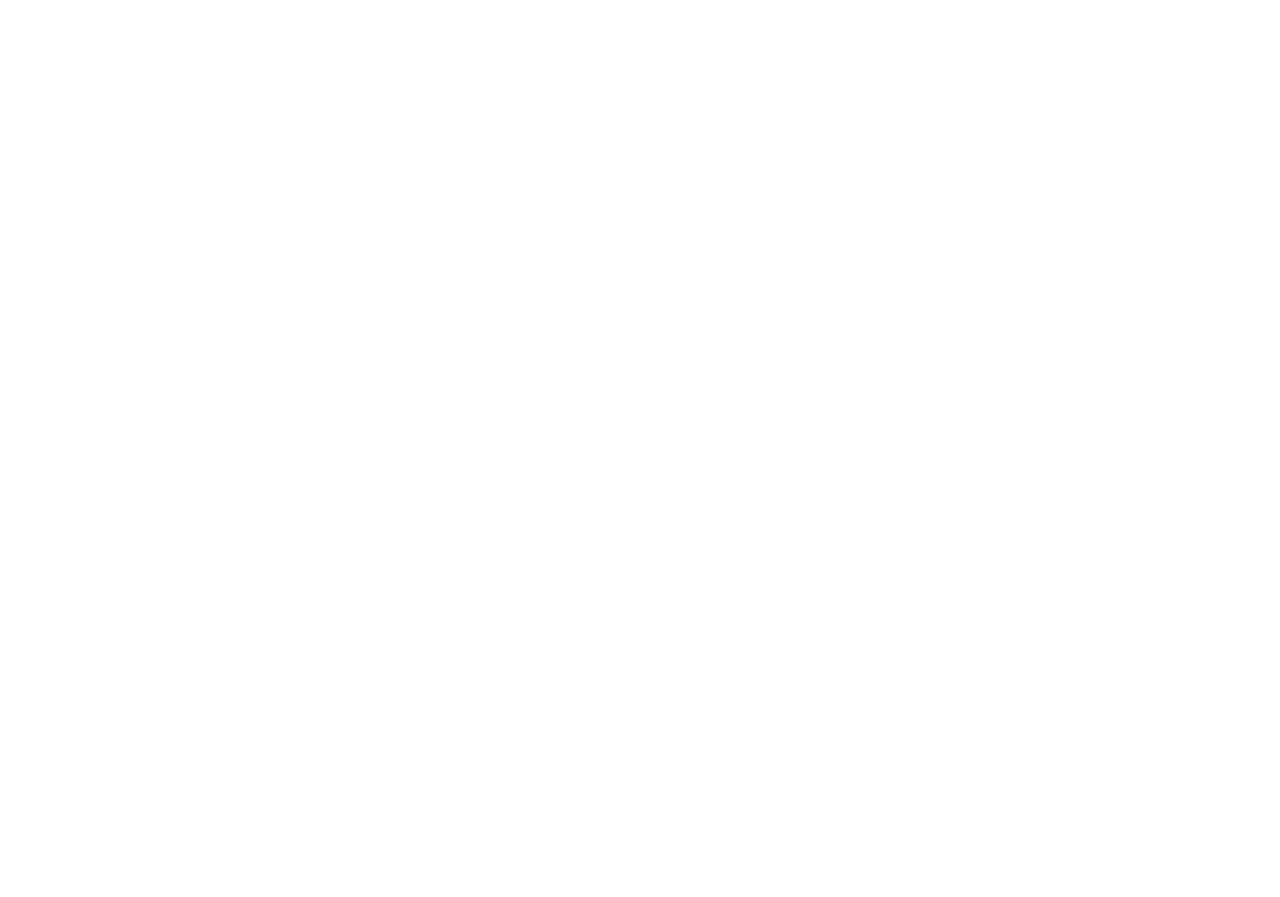
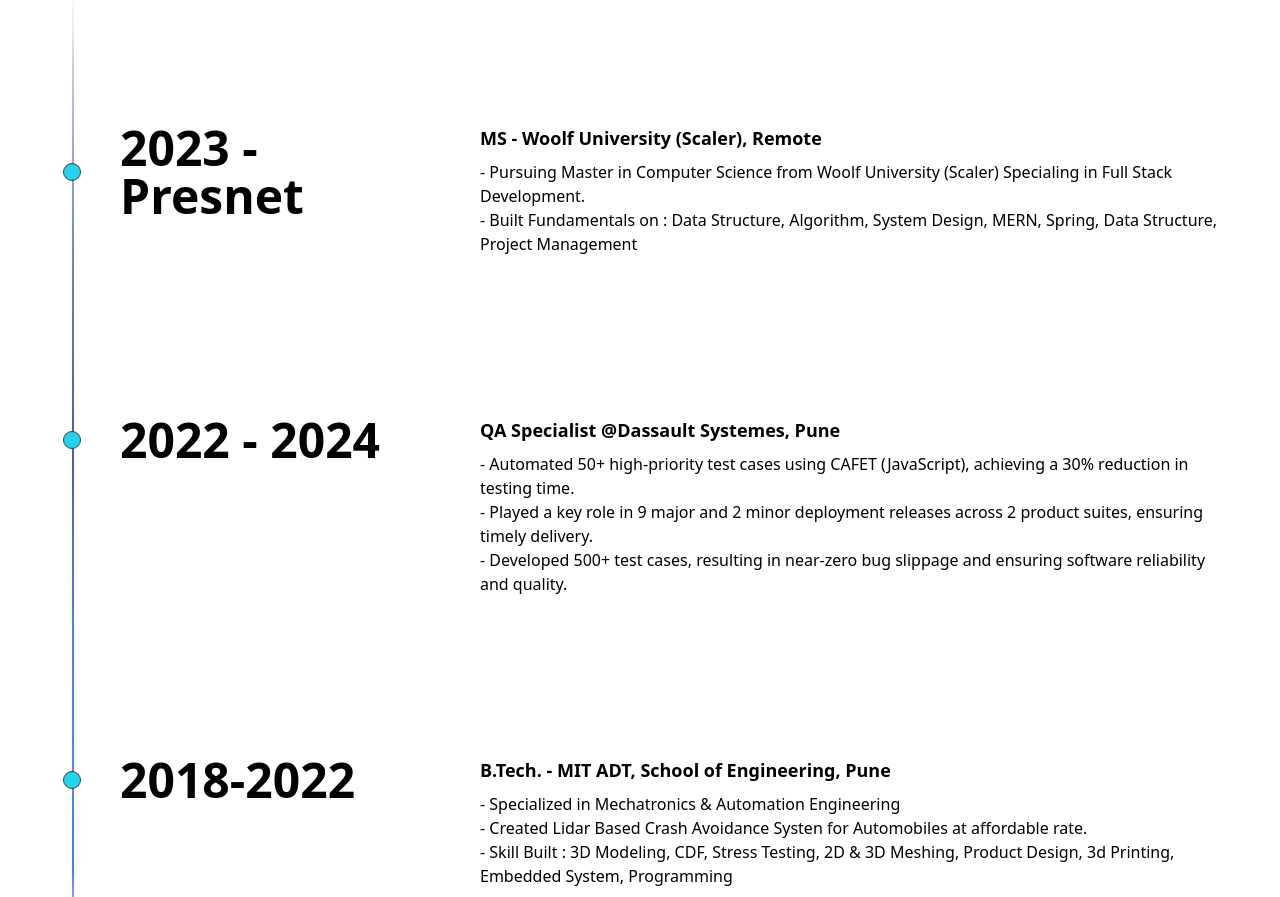
Before and after one commit to DMJain/me, a Next.js app: page / in a window 1280 px wide. Shown: the part 1900-2797 px from the top of the page. Before the commit the page ends 1812 px from the top, so only its background shows below. Built offline with nearby package versions, Linux system fonts and the light colour scheme.

Commit message:
added timeline

```diff
--- a/app/page.tsx
+++ b/app/page.tsx
@@ -1,6 +1,7 @@
 import Hero from '@/components/section/Hero';
 import About from '@/components/section/About';
 import Skill from '@/components/section/Skill';
+import TimelineSection from '@/components/section/TimelineSection';
 
 export default function Home() {
   return (
@@ -8,6 +9,7 @@ export default function Home() {
         <Hero />
         <About />
         <Skill />
+        <TimelineSection />
     </div>
   );
 }
--- a/components/section/About.tsx
+++ b/components/section/About.tsx
@@ -12,17 +12,17 @@ const About = () => {
 
   return (
     <section id="about" className="md:p-20 p-5 w-full">
-      <div className="container">
+      <div className="container w-full">
         <motion.div
           ref={ref}
           initial={{ opacity: 0, y: 20 }}
           animate={inView ? { opacity: 1, y: 0 } : {}}
           transition={{ duration: 0.5 }}
-          className="flex flex-col-reverse lg:flex-row gap-12 items-center md:justify-between"
+          className="flex flex-col-reverse xl:flex-row gap-12 items-center"
         >
-          <div className="">
+          <div className="text-center">
             <h2 className="text-3xl font-bold mb-4">About Me</h2>
-            <p className="text-muted-foreground mb-6">
+            <p className="text-muted-foreground mb-6 text-justify">
             Hi there! 👋 I'm a Software Developer with a passion for building innovative and user-friendly
             web applications. With expertise in the MERN stack, Spring Boot, System Design, Real-time
             Collabration tool, and containerized environments, I love turning complex challenges into
@@ -40,14 +40,14 @@ const About = () => {
             </div>
           </div>
 
-          <div className="w-1/2 h-1/2">
-          <BackgroundGradient className="rounded-full max-w-sm bg-white dark:bg-zinc-900">
+          <div className="w-1/2 h-1/2 ">
+          <BackgroundGradient className="rounded-full max-w-xl bg-white dark:bg-zinc-900">
             <Image
               src="/image.png"
               alt='TheresPromptForIt Logo'
-              width={300}
-              height={300}
-              className="rounded-full"
+              width={500}
+              height={500}
+              className="rounded-full w-full h-full"
             />
           </BackgroundGradient>
           </div>
--- a/components/section/Timeline.tsx
+++ /dev/null
@@ -1,9 +0,0 @@
-import React from 'react'
-
-const Timeline = () => {
-  return (
-    <div>Timeline</div>
-  )
-}
-
-export default Timeline
--- /dev/null
+++ b/components/section/TimelineSection.tsx
@@ -0,0 +1,55 @@
+import React from "react";
+import { Timeline } from "@/components/ui/timeline";
+
+const TimelineSection = () => {
+  const data = [
+    {
+      title: "2023 - Presnet",
+      content: (
+        <div>
+          <h2 className="text-lg mb-2 text-secondary font-semibold">MS - Woolf University (Scaler), Remote </h2>
+          <p className="text-muted-foreground">
+            - Pursuing Master in Computer Science from Woolf University (Scaler)
+            Specialing in Full Stack Development.
+          </p>
+          <p>
+            - Built Fundamentals on : Data Structure, Algorithm, System Design, MERN, Spring, Data Structure, Project Management
+          </p>
+        </div>
+      ),
+    },
+    {
+      title: "2022 - 2024",
+      content: (
+        <div>
+          <h2 className="text-lg mb-2 text-secondary font-semibold">QA Specialist @Dassault Systemes, Pune</h2>
+          <p className="text-muted-foreground">
+           - Automated 50+ high-priority test cases using CAFET (JavaScript), achieving a 30% reduction in testing time.<br/>
+           - Played a key role in 9 major and 2 minor deployment releases across 2 product suites, ensuring timely delivery.<br/>
+           - Developed 500+ test cases, resulting in near-zero bug slippage and ensuring software reliability and quality.<br/>
+          </p>
+        </div>
+      ),
+    },
+    {
+      title: "2018-2022",
+      content: (
+        <div>
+          <h2 className="text-lg mb-2 text-secondary font-semibold">B.Tech. - MIT ADT, School of Engineering, Pune</h2>
+          <p className="text-muted-foreground">
+           - Specialized in Mechatronics & Automation Engineering<br/>
+           - Created Lidar Based Crash Avoidance Systen for Automobiles at affordable rate.<br/>
+           - Skill Built : 3D Modeling, CDF, Stress Testing, 2D & 3D Meshing, Product Design, 3d Printing, Embedded System, Programming<br/>
+          </p>
+        </div>
+      ),
+    },
+  ];
+  return (
+    <div className="w-full">
+      <Timeline data={data} />
+    </div>
+  );
+}
+
+export default TimelineSection;
--- /dev/null
+++ b/components/ui/timeline.tsx
@@ -0,0 +1,83 @@
+"use client";
+import {
+  useScroll,
+  useTransform,
+  motion,
+} from "framer-motion";
+import React, { useEffect, useRef, useState } from "react";
+
+interface TimelineEntry {
+  title: string;
+  content: React.ReactNode;
+}
+
+export const Timeline = ({ data }: { data: TimelineEntry[] }) => {
+  const ref = useRef<HTMLDivElement>(null);
+  const containerRef = useRef<HTMLDivElement>(null);
+  const [height, setHeight] = useState(0);
+
+  useEffect(() => {
+    if (ref.current) {
+      const rect = ref.current.getBoundingClientRect();
+      setHeight(rect.height);
+    }
+  }, [ref]);
+
+  const { scrollYProgress } = useScroll({
+    target: containerRef,
+    offset: ["start 10%", "end 50%"],
+  });
+
+  const heightTransform = useTransform(scrollYProgress, [0, 1], [0, height]);
+  const opacityTransform = useTransform(scrollYProgress, [0, 0.1], [0, 1]);
+
+  return (
+    <div
+      className="w-full background md:px-10"
+      ref={containerRef}
+    >
+      <div className="max-w-7xl mx-auto px-4 md:px-8 lg:px-10 text-center">
+      <h2 className="text-3xl font-bold mb-4">Changelog from my journey</h2>
+      </div>
+
+      <div ref={ref} className="relative max-w-7xl mx-auto pb-20">
+        {data.map((item, index) => (
+          <div
+            key={index}
+            className="flex justify-start pt-10 md:pt-40 md:gap-10"
+          >
+            <div className="sticky flex flex-col md:flex-row z-40 items-center top-40 self-start max-w-xs lg:max-w-sm md:w-full">
+              <div className="h-10 absolute left-3 md:left-3 w-10 rounded-full flex items-center justify-center">
+                <div className="h-4 w-4 rounded-full bg-cyan-400 border border-neutral-700 dark:border-neutral-300 p-2" />
+              </div>
+              <h3 className="hidden md:block text-xl md:pl-20 md:text-5xl font-bold text-primary-foreground ">
+                {item.title}
+              </h3>
+            </div>
+
+            <div className="relative pl-20 pr-4 md:pl-4 w-full text-muted-foreground">
+              <h3 className="md:hidden block text-2xl mb-4 text-left font-bold">
+                {item.title}
+              </h3>
+              {item.content}{" "}
+            </div>
+          </div>
+        ))}
+        <div
+          style={{
+            height: height + "px",
+          }}
+          className="absolute md:left-8 left-8 top-0 overflow-hidden w-[2px] bg-[linear-gradient(to_bottom,var(--tw-gradient-stops))] from-transparent from-[0%] via-neutral-700 dark:via-neutral-200 to-transparent to-[99%]  [mask-image:linear-gradient(to_bottom,transparent_0%,black_10%,black_90%,transparent_100%)] "
+        >
+          <motion.div
+            style={{
+              height: heightTransform,
+              opacity: opacityTransform,
+            }}
+            className="absolute inset-x-0 top-0  w-[2px] bg-gradient-to-t from-purple-500 via-blue-500 to-transparent from-[0%] via-[10%] rounded-full"
+          />
+        </div>
+      </div>
+    </div>
+  );
+};
```
